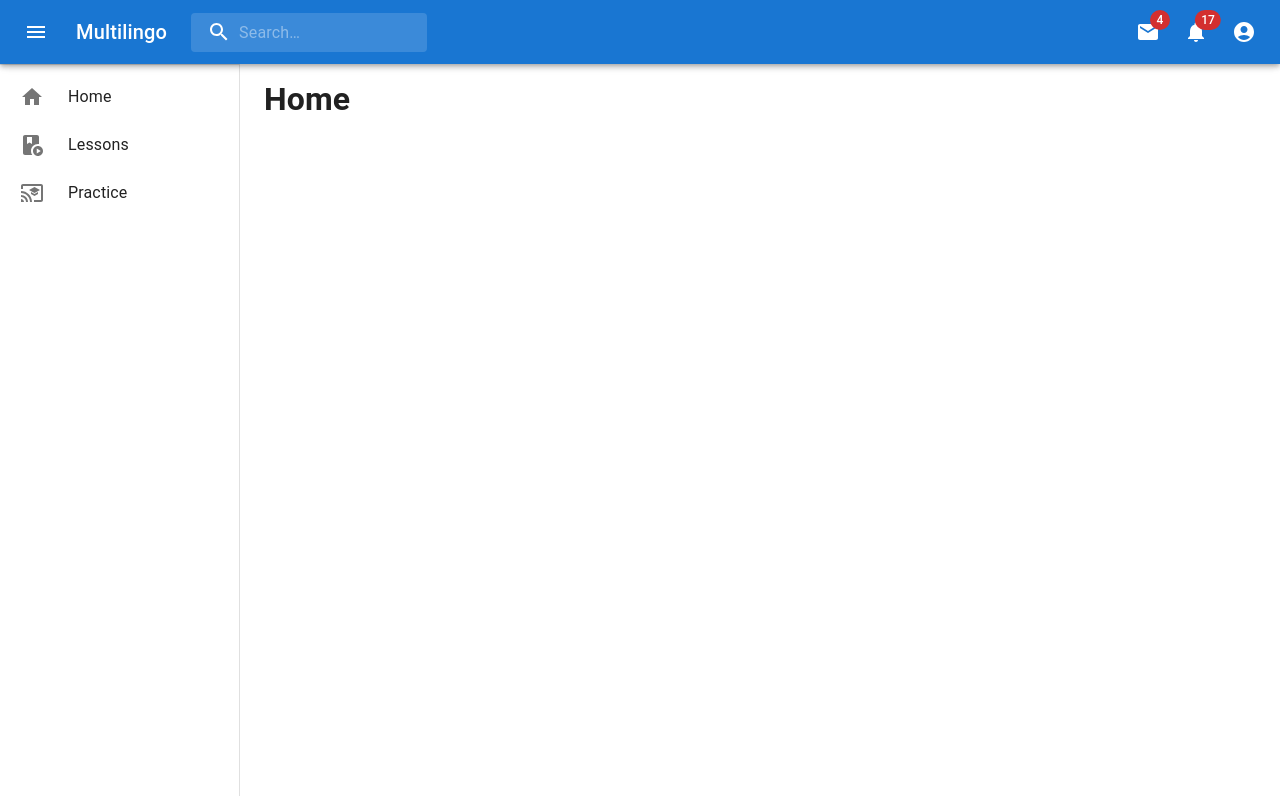
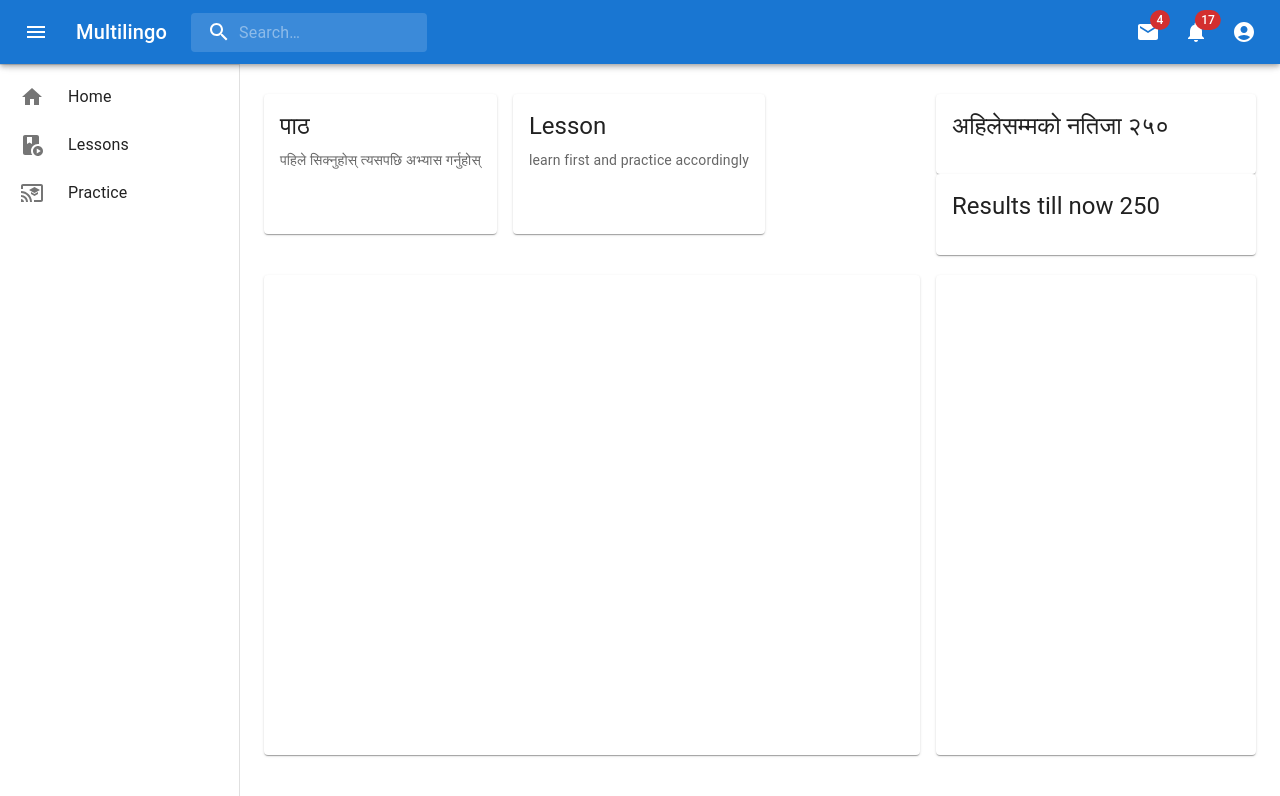
Before and after one commit to sristhilamichhane/multilingo, a React (Vite) app in the folder frontend/: page / in a window 1280 px wide. Shown: the top 796 px of the page. Built offline with nearby package versions, Linux system fonts and the light colour scheme.

Commit message:
feat: :sparkles: added grids and some contents inside home page

```diff
--- a/frontend/src/Pages/Home.jsx
+++ b/frontend/src/Pages/Home.jsx
@@ -1,15 +1,72 @@
-import { Box } from "@mui/material";
+import { Box, Card, CardContent, Stack, Typography } from "@mui/material";
 import Sidebar from "../components/Sidebar";
 import Navbar from "../components/Navbar";
+import Grid from "@mui/material/Grid";
 const Home = () => {
   return (
     <>
       <Navbar />
-      <Box height={30} />
+      <Box height={70} />
       <Box sx={{ display: "flex" }}>
         <Sidebar />
         <Box component="main" sx={{ flexGrow: 1, p: 3 }}>
-          <h1>Home</h1>
+          <Grid container spacing={2}>
+            <Grid item xs={8}>
+              <Stack spacing={2} direction="row">
+                <Card sx={{ maxWidth: 49 + "%", height: 140 }}>
+                  <CardContent>
+                    <Typography gutterBottom variant="h5" component="div">
+                      पाठ
+                    </Typography>
+                    <Typography variant="body2" color="text.secondary">
+                      पहिले सिक्नुहोस् त्यसपछि अभ्यास गर्नुहोस्
+                    </Typography>
+                  </CardContent>
+                </Card>
+                <Card sx={{ maxWidth: 49 + "%", height: 140 }}>
+                  <CardContent>
+                    <Typography gutterBottom variant="h5" component="div">
+                      Lesson
+                    </Typography>
+                    <Typography variant="body2" color="text.secondary">
+                      learn first and practice accordingly
+                    </Typography>
+                  </CardContent>
+                </Card>
+              </Stack>
+            </Grid>
+            <Grid item xs={4}>
+              <Card sx={{ maxWidth: 345 }}>
+                <CardContent>
+                  <Typography gutterBottom variant="h5" component="div">
+                    अहिलेसम्मको नतिजा २५०
+                  </Typography>
+                </CardContent>
+              </Card>
+              <Card sx={{ maxWidth: 345 }}>
+                <CardContent>
+                  <Typography gutterBottom variant="h5" component="div">
+                    Results till now 250
+                  </Typography>
+                </CardContent>
+              </Card>
+            </Grid>
+          </Grid>
+          <Box height={20} />
+          <Grid container spacing={2}>
+            <Grid item xs={8}>
+              {" "}
+              <Card sx={{ height: 60 + "vh" }}>
+                <CardContent></CardContent>
+              </Card>
+            </Grid>
+            <Grid item xs={4}>
+              {" "}
+              <Card sx={{ height: 60 + "vh" }}>
+                <CardContent></CardContent>
+              </Card>
+            </Grid>
+          </Grid>
         </Box>
       </Box>
     </>
```
